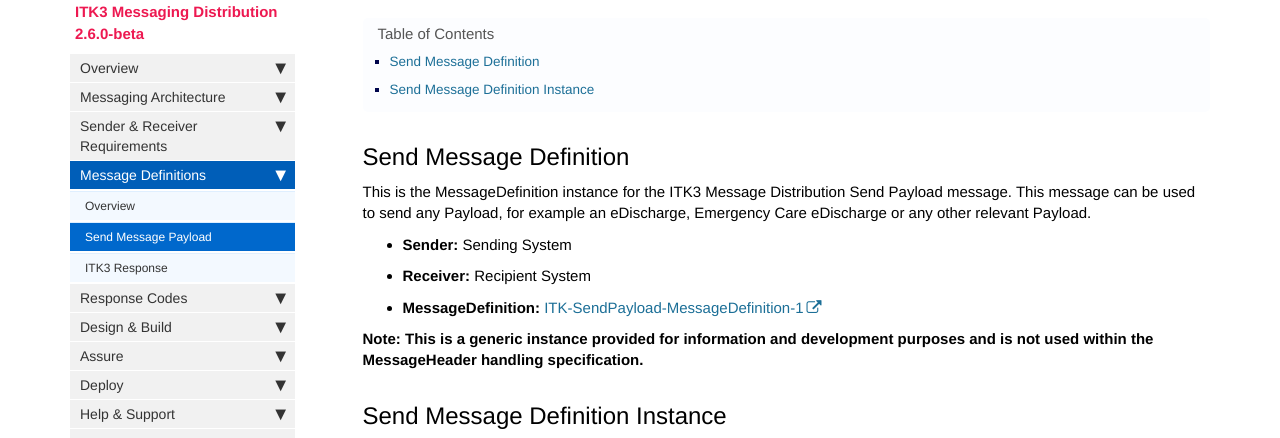
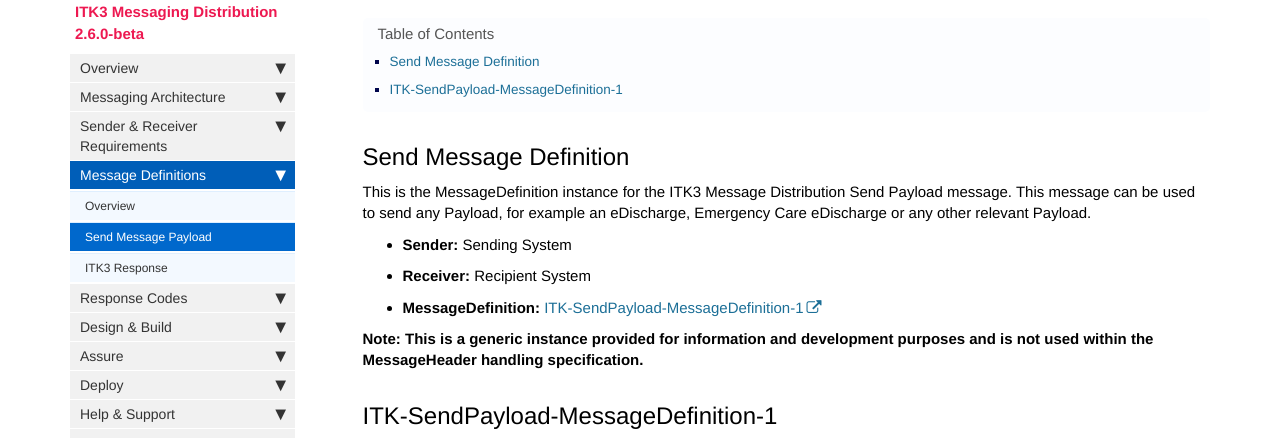
Before and after one commit to nhsconnect/ITK3-Messaging-Distribution, a Jekyll site: the page built from pages/explore/explore_send_mess_pay_def.md, in a window 1280 px wide and 1207 px high, cut to the strip 180-618 px from the top of the window. Built offline with Jekyll 4.4.1, drawn with Linux system fonts in a browser that asks for light colours; nearby versions of some CDN libraries; comment, search, counter and statistics services are not loaded.

Commit message:
Patch for incorrect message defintions

```diff
--- a/pages/explore/explore_itk_response_def.md
+++ b/pages/explore/explore_itk_response_def.md
@@ -15,6 +15,6 @@ This is the MessageDefinition instance for the ITK3 Response message which can b
 - **Receiver:** Recipient System
 - **MessageDefinition:** [ITK-Response-MessageDefinition-1](https://fhir.nhs.uk/STU3/MessageDefinition/ITK-Response-MessageDefinition-1)
 
-## ITK-Response-MessageDefinition-Instance-1 ##
+## ITK-Response-MessageDefinition-1 ##
 
 <script src="https://gist.github.com/IOPS-DEV/e4cefe1ba05fc847574d768e93b2cba7.js"></script>
--- a/pages/explore/explore_send_mess_pay_def.md
+++ b/pages/explore/explore_send_mess_pay_def.md
@@ -19,7 +19,7 @@ This is the MessageDefinition instance for the ITK3 Message Distribution Send Pa
 
 **Note: This is a generic instance provided for information and development purposes and is not used within the MessageHeader handling specification.**
 
-## Send Message Definition Instance ##
+## ITK-SendPayload-MessageDefinition-1 ##
 
 <script src="https://gist.github.com/IOPS-DEV/3fb9cde87dc0fc9da48100f9efafef07.js"></script>
 
```
